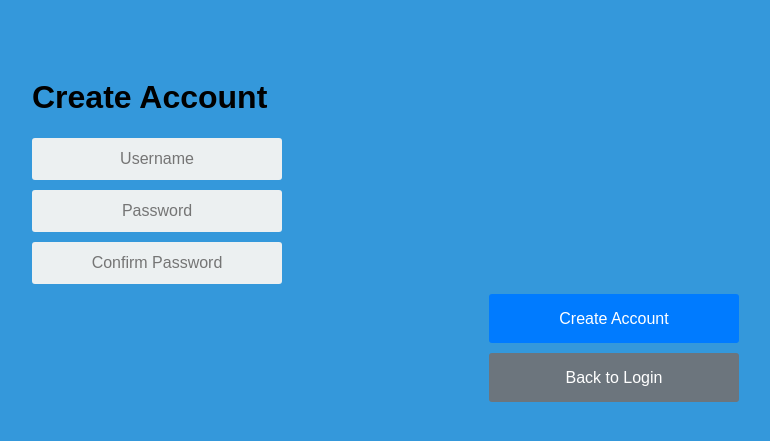
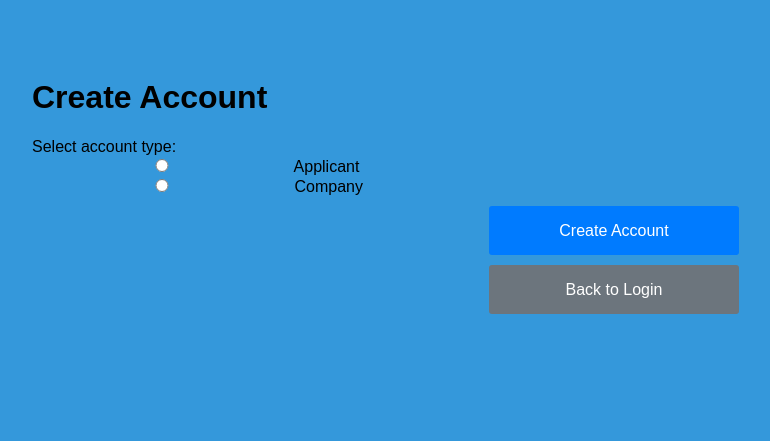
Before and after one commit to Sultanax/AppTracker, a Flask app: page /create-account in a window 1280 px wide. Shown: the top 441 px of the page, without its empty margins (26-796 px from the left). Run offline with Flask 3, Linux system fonts and the light colour scheme; parts of the project's set-up code (start-up, migrations or seed data) failed here and were passed over.

Commit message:
create users

```diff
--- a/webserver/server.py
+++ b/webserver/server.py
@@ -19,7 +19,7 @@ import os
 from sqlalchemy import *
 from sqlalchemy.pool import NullPool
 from sqlalchemy import create_engine
-from flask import Flask, flash, request, render_template, g, redirect, Response, session, abort
+from flask import Flask, flash, request, render_template, g, redirect, Response, session, abort, url_for
 import os
 
 tmpl_dir = os.path.join(os.path.dirname(os.path.abspath(__file__)), 'templates')
@@ -50,6 +50,23 @@ DATABASEURI = "postgresql://"+DB_USER+":"+DB_PASSWORD+"@"+DB_SERVER+"/w4111"
 # This line creates a database engine that knows how to connect to the URI above
 #
 engine = create_engine(DATABASEURI)
+
+result = engine.execute("SELECT * FROM Company")
+for row in result:
+  print(row)
+
+
+result = engine.execute("SELECT * FROM Applicant")
+for row in result:
+  print(row)
+
+result = engine.execute("SELECT * FROM App_User")
+for row in result:
+  print(row)
+
+result = engine.execute("SELECT * FROM App_Password")
+for row in result:
+  print(row)
 
 
 # Here we create a test table and insert some values in it
@@ -179,6 +196,23 @@ def another():
 def hello(name=None):
     return render_template('test.html', person=name)
 
+@app.route('/applicant')
+
+@app.route('/applicant/<id>')
+def applicant_home(id=None):
+  if not session.get('logged_in'):
+    return home()
+  return render_template('applicant.html', person=id)
+
+@app.route('/company')
+
+@app.route('/company/<id>')
+def company_home(id=None):
+  print("in company user home")
+  if not session.get('logged_in'):
+    return home()
+  return render_template('company.html', person=id)
+
 
 @app.route('/')
 def home():
@@ -190,17 +224,25 @@ def home():
 @app.route('/login', methods=['GET','POST'])
 def do_admin_login():
   if request.method == 'POST':
-    email = request.form['username']
+    email = request.form['email']
     password = request.form['password']
     if email and password:
       query = f"SELECT password FROM App_Password WHERE user_email = '{email}'"
       result = engine.execute(query)
-      user_data = result.fetchone()  # Fetch the first result and store it in user_data
+      user_data = result.fetchone()
       result.close()
-
       if user_data and password == user_data[0]:
         flash('Logged in successfully!', 'success')
         session['logged_in'] = True
+
+        query = f"SELECT company_id,applicant_id FROM App_User WHERE user_email = '{email}'"
+        result = engine.execute(query)
+        user_data = result.fetchone()
+        result.close()
+        if user_data and user_data[0]:
+          return redirect(url_for('company_home', id=user_data[0]))
+        if user_data and user_data[1]:
+          return redirect(url_for('applicant_home', id=user_data[1]))
       else:
         flash('Incorrect login/password', 'danger')
     else:
@@ -216,39 +258,103 @@ def logout():
 @app.route('/create-account', methods=['GET','POST'])
 def create_account():
   if request.method == 'POST':
-    new_username = request.form['username']
-    new_password = request.form['password']
-    confirm_password = request.form['confirm_password']
-    if not new_username or not new_password or not confirm_password:
-      flash('Incorrect login/password', 'danger')
-      return render_template('create-account.html')
-    if new_password != confirm_password:
-      flash('Incorrect login/password', 'danger')
-      return render_template('create-account.html')
+    user_type = request.form.get('user_type')
+    if user_type=="Applicant":
+      return redirect(url_for('create_account_applicant'))
+    if user_type=="Company":
+      return redirect(url_for('create_account_company'))
 
-        # TODO: Add logic to save the new user to your database
-        # For example:
-        # user = User(username=new_username, password=hash_password(new_password))
-        # db.session.add(user)
-        # db.session.commit()
-
-    print(f'Account created for user: {new_username}')
-      # Optionally, redirect to login page after successful account creation
-    flash('Account created successfully!', 'success')
     return home()
-
   return render_template('create-account.html')
 
 
+@app.route('/create-account-applicant', methods=['GET','POST'])
+def create_account_applicant():
+  if request.method == 'POST':
+    new_email = request.form['email']
+    new_password = request.form['password']
+    confirm_password = request.form['confirm_password']
+    new_name = request.form['name']
+    new_occupation = request.form['occupation']
 
-# Example of adding new data to the database
-@app.route('/add', methods=['POST'])
-def add():
-  name = request.form['name']
-  print(name)
-  cmd = 'INSERT INTO test(name) VALUES (:name1), (:name2)';
-  g.conn.execute(text(cmd), name1 = name, name2 = name);
-  return redirect('/')
+    if not new_email or not new_password or not confirm_password or not new_name:
+      print("missing")
+      return render_template('create-account-applicant.html',error='Missing Information')
+    if new_password != confirm_password:
+      print("password dont match")
+      return render_template('create-account-applicant.html',error='Passwords do not match')
+    print("query")
+    query = f"SELECT * FROM App_Password WHERE user_email = '{new_email}'"
+    result = engine.execute(query)
+    user_data = result.fetchone()
+    result.close()
+    if user_data and user_data[0]:
+      print("email exists")
+      return render_template('create-account-applicant.html',error='Email already exists')
+
+    print('adding user')
+
+    cmd = 'INSERT INTO App_Password VALUES (:email1,:password1)';
+    g.conn.execute(text(cmd), email1 = new_email, password1 = new_password);
+
+    query = f"SELECT MAX(applicant_id) FROM Applicant"
+    result = engine.execute(query)
+    applicant_id = result.fetchone()[0] + 1
+    result.close()
+
+
+    cmd = 'INSERT INTO Applicant VALUES (:id1,:occupation1)'
+    g.conn.execute(text(cmd), id1 = applicant_id,occupation1 = new_occupation)
+    cmd = 'INSERT INTO App_User VALUES (:email1,:name1,null,:id1)'
+    g.conn.execute(text(cmd), email1 = new_email, name1 = new_name,id1 = applicant_id)
+
+    session['logged_in'] = True
+    return redirect(url_for('applicant_home',id=applicant_id))
+
+  return render_template('create-account-applicant.html')
+
+
+@app.route('/create-account-company', methods=['GET','POST'])
+def create_account_company():
+  if request.method == 'POST':
+    new_email = request.form['email']
+    new_password = request.form['password']
+    confirm_password = request.form['confirm_password']
+    new_name = request.form['name']
+    new_field = request.form['field']
+    new_size = request.form['size']
+
+    if not new_email or not new_password or not confirm_password or not new_name:
+      return render_template('create-account-company.html',error='Missing Information')
+    if new_size and not new_size.isdigit():
+      return render_template('create-account-company.html',error='Company size must be a number')
+    if new_password != confirm_password:
+      return render_template('create-account-company.html',error='Passwords do not match')
+
+    query = f"SELECT * FROM App_Password WHERE user_email = '{new_email}'"
+    result = engine.execute(query)
+    user_data = result.fetchone()
+    result.close()
+    if user_data and user_data[0]:
+      return render_template('create-account-company.html',error='Email already exists')
+
+    cmd = 'INSERT INTO App_Password VALUES (:email1,:password1)';
+    g.conn.execute(text(cmd), email1 = new_email, password1 = new_password);
+    query = f"SELECT MAX(company_id) FROM Company"
+    result = engine.execute(query)
+    company_id = result.fetchone()[0] + 1
+    result.close()
+
+    cmd = 'INSERT INTO Company VALUES (:id1,:size1,:field1)'
+    g.conn.execute(text(cmd), id1 = company_id,size1=new_size,field1=new_field )
+    cmd = 'INSERT INTO App_User VALUES (:email1,:name1,:id1,null)'
+    g.conn.execute(text(cmd), email1 = new_email, name1 = new_name,id1 = company_id)
+
+    session['logged_in'] = True
+    return redirect(url_for('company_home',id=company_id))
+
+  return render_template('create-account-company.html')
+
 
 
 if __name__ == "__main__":
--- a/webserver/templates/create-account.html
+++ b/webserver/templates/create-account.html
@@ -1,3 +1,5 @@
+
+
 <!-- templates/create_account.html -->
 <!DOCTYPE html>
 <html lang="en">
@@ -14,16 +16,11 @@
         {% endif %}
         <form action="/create-account" method="POST">
             <div class="control-group">
-                <input type="text" class="login-field" placeholder="Username" name="username" required>
-                <label class="login-field-icon fui-user" for="create-username"></label>
-            </div>
-            <div class="control-group">
-                <input type="password" class="login-field" placeholder="Password" name="password" required>
-                <label class="login-field-icon fui-lock" for="create-password"></label>
-            </div>
-            <div class="control-group">
-                <input type="password" class="login-field" placeholder="Confirm Password" name="confirm_password" required>
-                <label class="login-field-icon fui-lock" for="confirm-password"></label>
+                <label>Select account type:</label><br>
+                <input type="radio" id="applicant" name="user_type" value="Applicant" required>
+                <label for="applicant">Applicant</label><br>
+                <input type="radio" id="company" name="user_type" value="Company" required>
+                <label for="company">Company</label>
             </div>
             <input type="submit" value="Create Account" class="btn btn-primary btn-large btn-block">
         </form>
--- a/webserver/templates/login.html
+++ b/webserver/templates/login.html
@@ -8,8 +8,8 @@
       </div>
       <div class="login-form">
         <div class="control-group">
-          <input type="text" class="login-field" value="" placeholder="username" name="username">
-          <label class="login-field-icon fui-user" for="login-name"></label>
+          <input type="text" class="login-field" value="" placeholder="Email" name="email">
+          <label class="login-field-icon fui-user" for="login-email"></label>
         </div>
         <div class="control-group">
           <input type="password" class="login-field" value="" placeholder="password" name="password">
```
Also changed, not shown: webserver/templates/applicant.html (added, +8 -0 lines), webserver/templates/company.html (added, +8 -0 lines), webserver/templates/create-account-applicant.html (added, +44 -0 lines), webserver/templates/create-account-company.html (added, +47 -0 lines).
